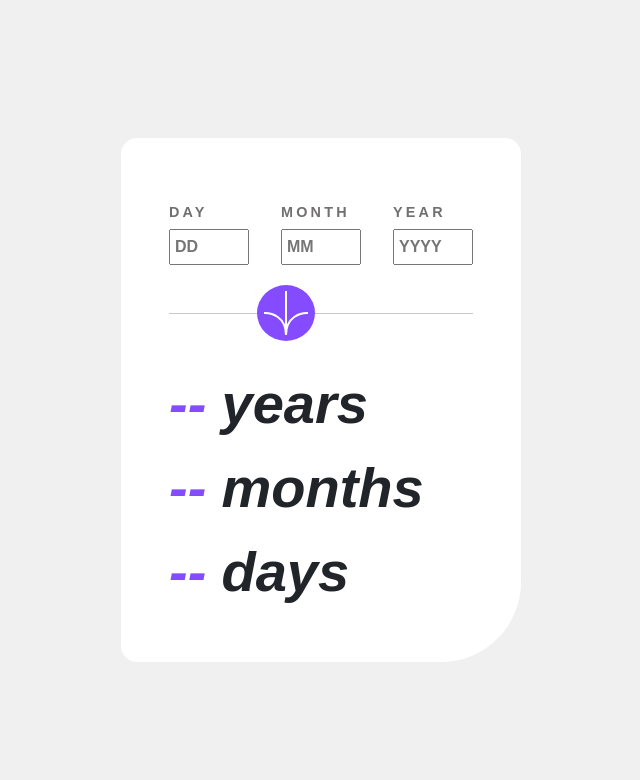
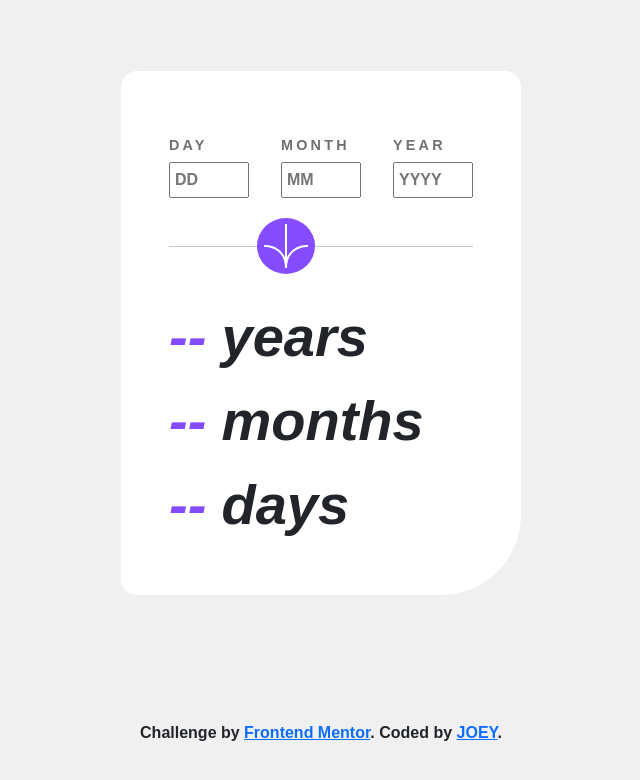
Before and after one commit to jjjooeyyy/Age-Calculator-App, a plain HTML site: page index.html in a window 1280 px wide. Shown: the whole page, without its empty margins (319-959 px from the left). Drawn offline with nearby package versions, Linux system fonts and the light colour scheme.

Commit message:
updated readme file

```diff
--- a/index.html
+++ b/index.html
@@ -54,10 +54,10 @@
 
   </form>
 
-  <!-- <div class="attribution">
+  <div class="attribution">
     Challenge by <a href="https://www.frontendmentor.io?ref=challenge" target="_blank">Frontend Mentor</a>.
-    Coded by <a href="#">Your Name Here</a>.
-  </div> -->
+    Coded by <a href="#">JOEY</a>.
+  </div>
 <script src="/app.js"></script>
 
 </body>
--- a/style.css
+++ b/style.css
@@ -112,6 +112,11 @@ hr {
     font-size: 3.5rem;
 }
 
+.attribution {
+    font-weight: 800;
+
+}
+
 @media (min-width:1440px) {
 
     form {
```
Also changed, not shown: assets/images/Screenshot 2023-04-11 at 8.54.15 PM.png (added), 2 other files.
